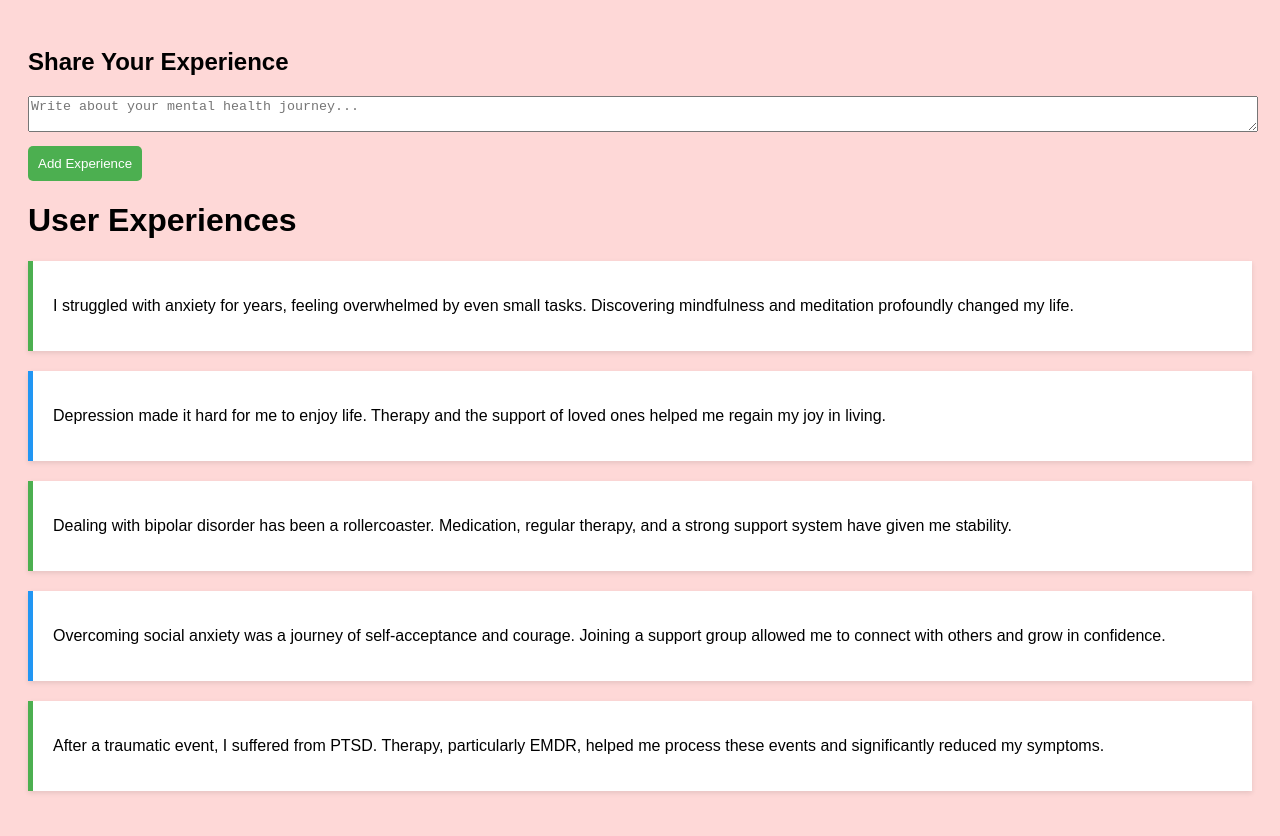
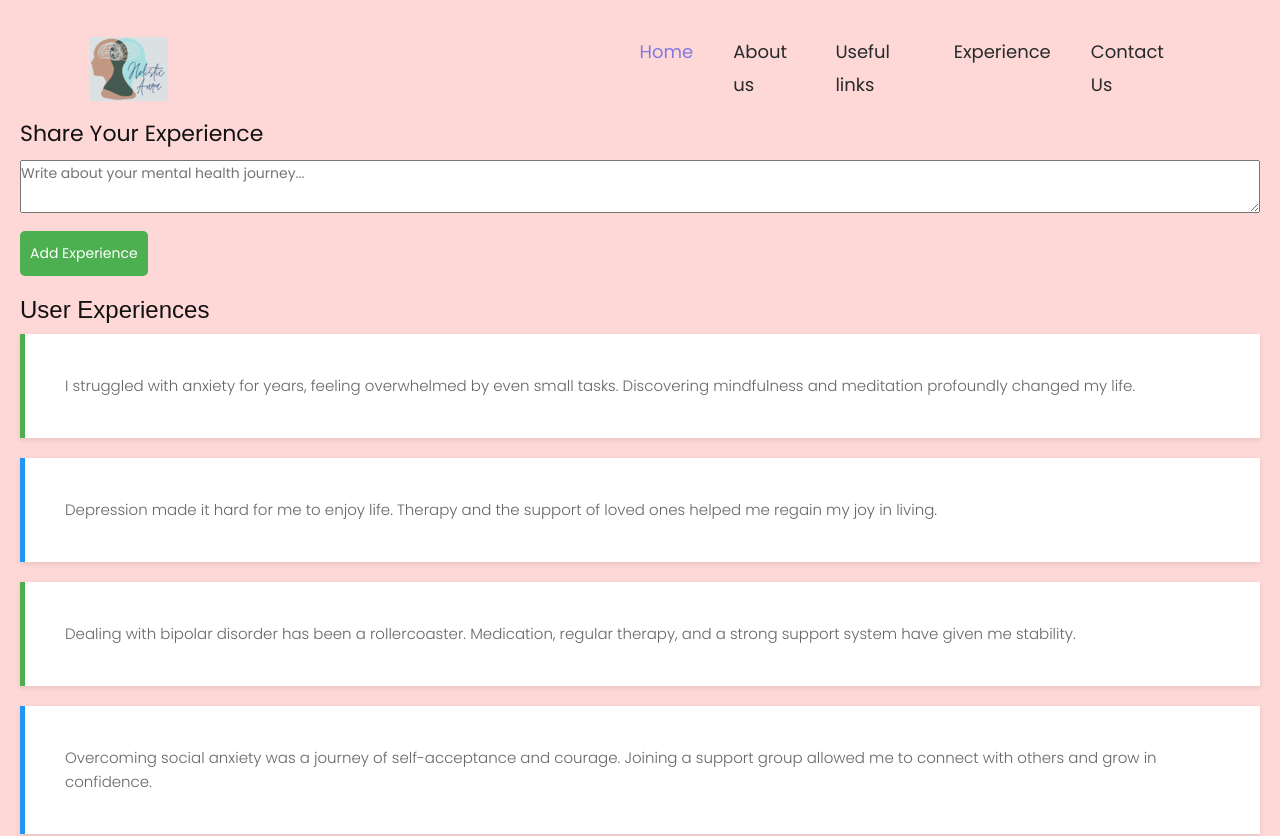
Before and after one commit to nikunj-oss/htc3.0, a website: page temp.html in a window 1280 px wide. Shown: the top 836 px of the page. Drawn offline with nearby package versions, Linux system fonts and the light colour scheme.

Commit message:
Update temp.html

```diff
--- a/temp.html
+++ b/temp.html
@@ -1,22 +1,50 @@
 <!DOCTYPE html>
 <html lang="en">
+
 <head>
   <meta charset="UTF-8">
   <meta name="viewport" content="width=device-width, initial-scale=1.0">
   <title>User Experiences</title>
+  <meta name="keywords" content="">
+  <meta name="description" content="">
+  <meta name="author" content="">
+  <!-- bootstrap css -->
+  <link rel="stylesheet" href="css/bootstrap.min.css">
+  <!-- style css -->
+  <link rel="stylesheet" href="css/style.css">
+  <!-- Responsive-->
+  <link rel="stylesheet" href="css/responsive.css">
+  <!--quote csss-->
+  <link rel="stylesheet" href="css/quote.css">
+  <!-- fevicon -->
+  <link rel="icon" href="images/Folina favicon.png" type="image/gif" />
+  <!-- Scrollbar Custom CSS -->
+  <link rel="stylesheet" href="css/jquery.mCustomScrollbar.min.css">
+  <!-- Tweaks for older IEs-->
+  <link rel="stylesheet" href="https://netdna.bootstrapcdn.com/font-awesome/4.0.3/css/font-awesome.css">
+  <!-- owl stylesheets -->
+  <link rel="stylesheet" href="css/owl.carousel.min.css">
+  <link rel="stylesheet" href="css/owl.theme.default.min.css">
+  <link rel="stylesheet" href="https://cdnjs.cloudflare.com/ajax/libs/fancybox/2.1.5/jquery.fancybox.min.css"
+    media="screen">
+  <meta name="viewport" content="width=device-width, initial-scale=1.0">
+  <link rel="stylesheet" href="https://cdnjs.cloudflare.com/ajax/libs/font-awesome/5.15.3/css/all.min.css" />
   <style>
     body {
       font-family: Arial, sans-serif;
       background-color: #fED8D7;
       padding: 20px;
     }
+
     #commentBox {
       margin-bottom: 20px;
     }
+
     textarea {
       width: 100%;
       margin-bottom: 10px;
     }
+
     button {
       background-color: #4CAF50;
       color: white;
@@ -25,19 +53,49 @@
       cursor: pointer;
       border-radius: 5px;
     }
+
     .experience {
       background-color: white;
       margin-bottom: 20px;
       padding: 20px;
       border-left: 5px solid #4CAF50;
-    box-shadow: 0 2px 5px rgba(0,0,0,0.1);
+      box-shadow: 0 2px 5px rgba(0, 0, 0, 0.1);
     }
+
     .experience:nth-child(even) {
       border-left-color: #2196F3;
     }
   </style>
 </head>
+
 <body>
+
+  <nav class="navbar navbar-expand-lg navbar-light bg-light">
+    <div class="logo"><a href="index.html"><img src="images/avicon.png"></a></div>
+    <button class="navbar-toggler" type="button" data-toggle="collapse" data-target="#navbarSupportedContent"
+      aria-controls="navbarSupportedContent" aria-expanded="false" aria-label="Toggle navigation">
+      <span class="navbar-toggler-icon"></span>
+    </button>
+    <div class="collapse navbar-collapse try12" id="navbarSupportedContent">
+      <ul class="navbar-nav mr-auto">
+        <li class="nav-item active">
+          <a class="nav-link" href="index.html">Home</a>
+        </li>
+        <li class="nav-item">
+          <a class="nav-link" href="aboutus.html">About us</a>
+        </li>
+        <li class="nav-item">
+          <a class="nav-link" href="useful_links.html">Useful links</a>
+        </li>
+        <li class="nav-item">
+          <a class="nav-link" href="temp.html">Experience</a>
+        </li>
+        <li class="nav-item">
+          <a class="nav-link" href="contact.html">Contact Us</a>
+        </li>
+      </ul>
+    </div>
+  </nav>
 
   <div id="commentBox">
     <h2>Share Your Experience</h2>
@@ -79,7 +137,7 @@ const fakeExperiences = [
       // Add more fake experiences as needed
     ];
 
-window.onload = function() {
+    window.onload = function () {
       fakeExperiences.forEach(text => {
         var experiencesDiv = document.getElementById('experiences');
         var experience = document.createElement('div');
@@ -91,4 +149,5 @@ window.onload = function() {
   </script>
 
 </body>
+
 </html>
```
Lines whose indentation alone changed are shown as unchanged.
